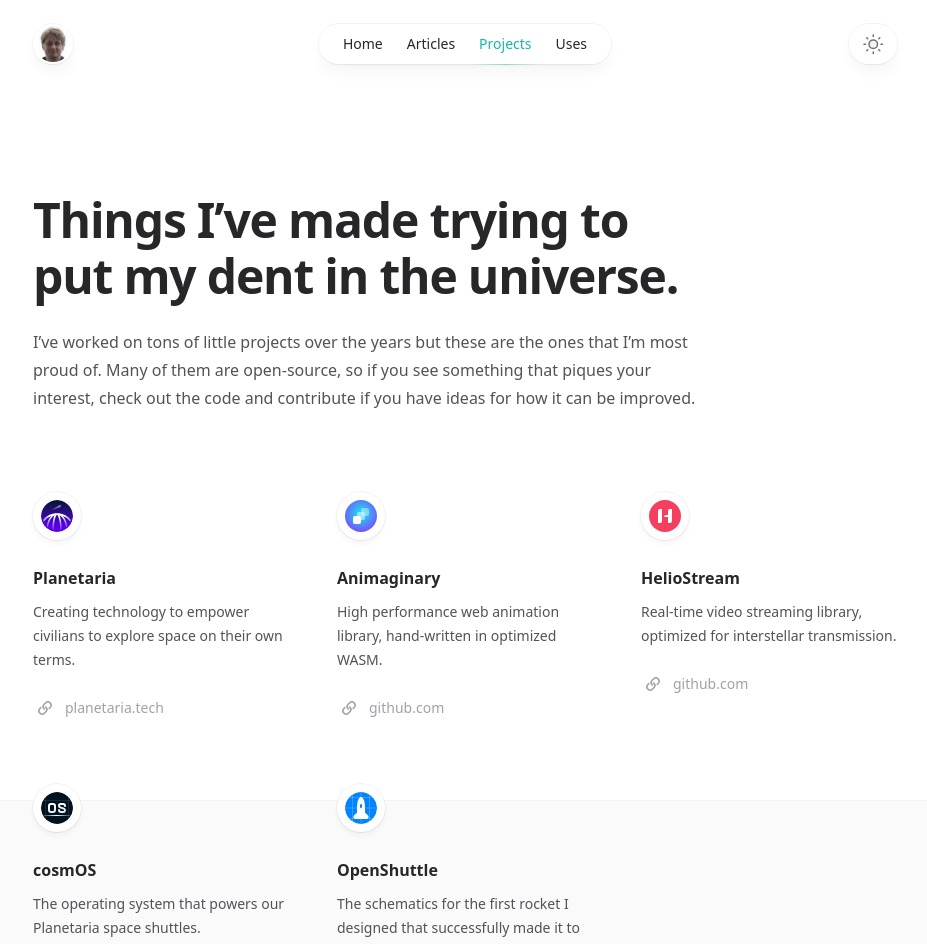
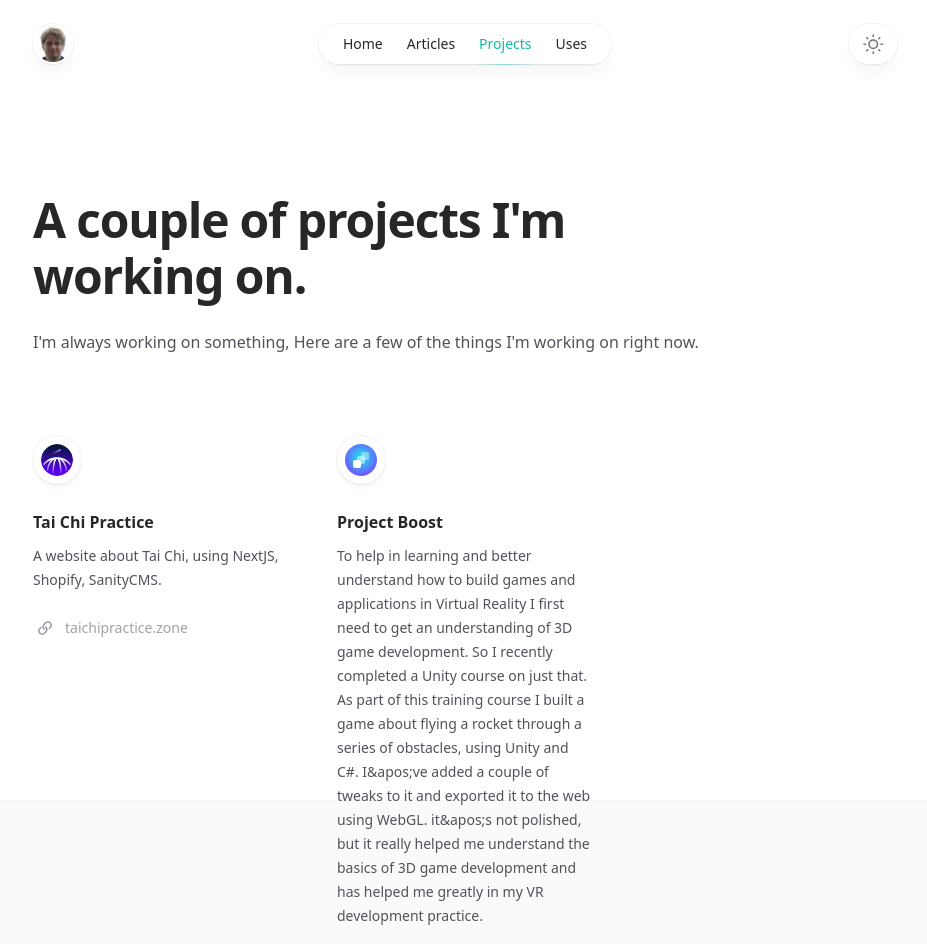
Before and after one commit to 789ni812/www.stuartbradford.com, a Next.js app: page /projects in a window 1280 px wide. Shown: the top 944 px of the page, without its empty margins (175-1102 px from the left). Built offline with nearby package versions, Linux system fonts and the light colour scheme; no server answers.

Commit message:
basic update to Project page

```diff
--- a/src/pages/projects.jsx
+++ b/src/pages/projects.jsx
@@ -4,46 +4,22 @@ import Image from 'next/image'
 import { Card } from '@/components/Card'
 import { SimpleLayout } from '@/components/SimpleLayout'
 import logoAnimaginary from '@/images/logos/animaginary.svg'
-import logoCosmos from '@/images/logos/cosmos.svg'
-import logoHelioStream from '@/images/logos/helio-stream.svg'
-import logoOpenShuttle from '@/images/logos/open-shuttle.svg'
 import logoPlanetaria from '@/images/logos/planetaria.svg'
 
 const projects = [
   {
-    name: 'Planetaria',
+    name: 'Tai Chi Practice',
     description:
-      'Creating technology to empower civilians to explore space on their own terms.',
-    link: { href: 'http://planetaria.tech', label: 'planetaria.tech' },
+      'A website about Tai Chi, using NextJS, Shopify, SanityCMS.',
+    link: { href: 'http://taichipractice.zone', label: 'taichipractice.zone' },
     logo: logoPlanetaria,
   },
   {
-    name: 'Animaginary',
+    name: 'Project Boost',
     description:
-      'High performance web animation library, hand-written in optimized WASM.',
+      'To help in learning and better understand how to build games and applications in Virtual Reality I first need to get an understanding of 3D game development. So I recently completed a Unity course on just that. As part of this training course I built a game about flying a rocket through a series of obstacles, using Unity and C#. I&apos;ve added a couple of tweaks to it and exported it to the web using WebGL. it&apos;s not polished, but it really helped me understand the basics of 3D game development and has helped me greatly in my VR development practice.',
     link: { href: '#', label: 'github.com' },
     logo: logoAnimaginary,
-  },
-  {
-    name: 'HelioStream',
-    description:
-      'Real-time video streaming library, optimized for interstellar transmission.',
-    link: { href: '#', label: 'github.com' },
-    logo: logoHelioStream,
-  },
-  {
-    name: 'cosmOS',
-    description:
-      'The operating system that powers our Planetaria space shuttles.',
-    link: { href: '#', label: 'github.com' },
-    logo: logoCosmos,
-  },
-  {
-    name: 'OpenShuttle',
-    description:
-      'The schematics for the first rocket I designed that successfully made it to orbit.',
-    link: { href: '#', label: 'github.com' },
-    logo: logoOpenShuttle,
   },
 ]
 
@@ -62,15 +38,15 @@ export default function Projects() {
   return (
     <>
       <Head>
-        <title>Projects - Spencer Sharp</title>
+        <title>Projects - Stuart Bradford</title>
         <meta
           name="description"
-          content="Things I’ve made trying to put my dent in the universe."
+          content="A couple of projects I'm working on."
         />
       </Head>
       <SimpleLayout
-        title="Things I’ve made trying to put my dent in the universe."
-        intro="I’ve worked on tons of little projects over the years but these are the ones that I’m most proud of. Many of them are open-source, so if you see something that piques your interest, check out the code and contribute if you have ideas for how it can be improved."
+        title="A couple of projects I'm working on."
+        intro="I'm always working on something, Here are a few of the things I'm working on right now."
       >
         <ul
           role="list"
```
